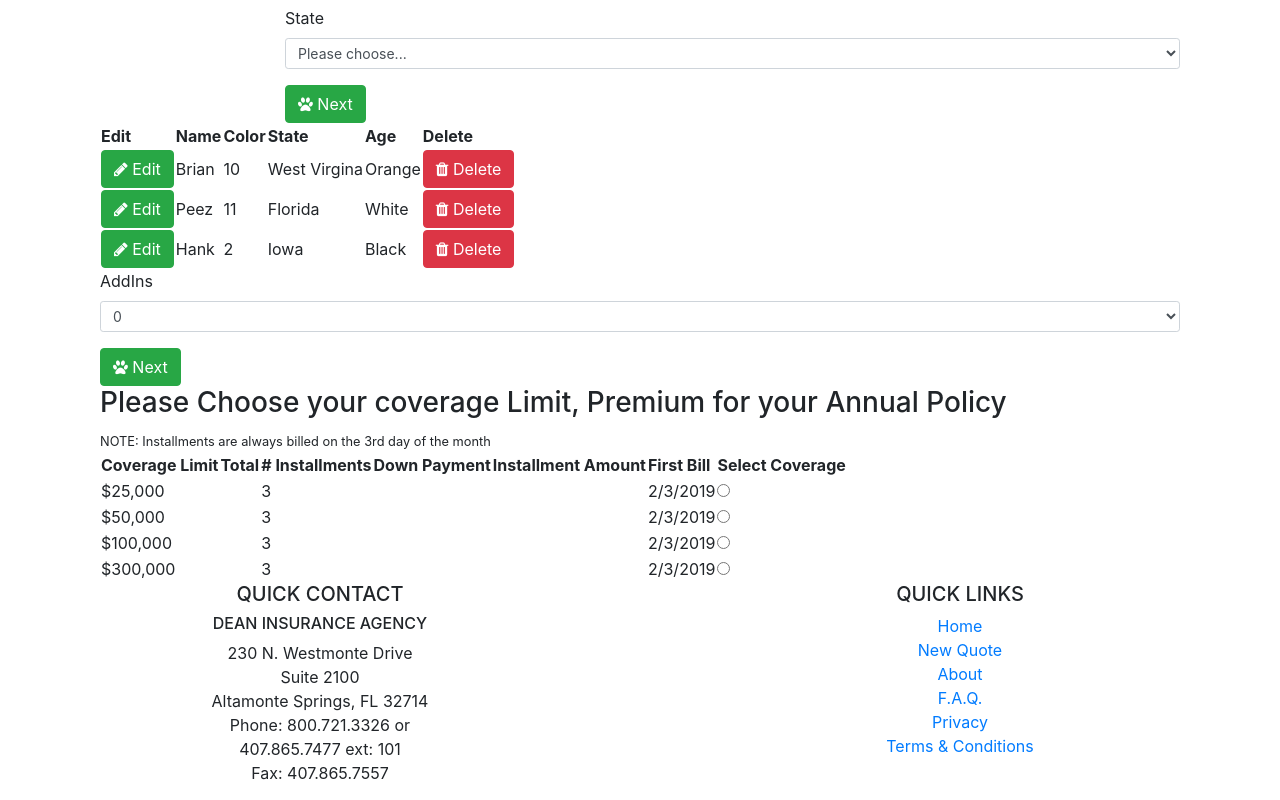
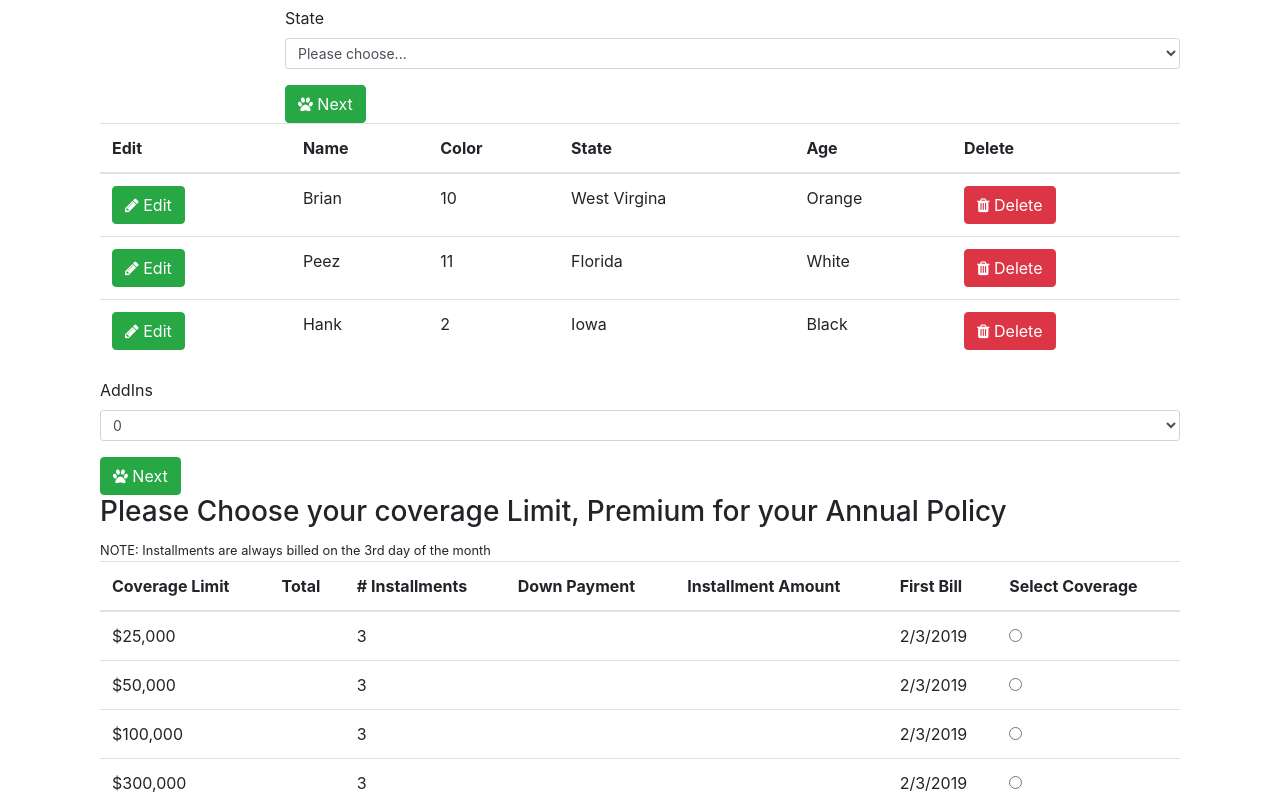
Before and after one commit to jmanock/fin-dog-bite, a React (Create React App) app: page /Quote in a window 1280 px wide. Shown: the part 480-1280 px from the top of the page. Built offline with nearby package versions, Linux system fonts and the light colour scheme.

Commit message:
working on more style

```diff
--- a/src/Components/DogList.jsx
+++ b/src/Components/DogList.jsx
@@ -16,15 +16,15 @@ class DogList extends Component{
     })
     return(
       <div className='container'>
-        <table>
+        <table className='table'>
           <thead>
             <tr>
-              <th>Edit</th>
-              <th>Name</th>
-              <th>Color</th>
-              <th>State</th>
-              <th>Age</th>
-              <th>Delete</th>
+              <th scope='col'>Edit</th>
+              <th scope='col'>Name</th>
+              <th scope='col'>Color</th>
+              <th scope='col'>State</th>
+              <th scope='col'>Age</th>
+              <th scope='col'>Delete</th>
             </tr>
           </thead>
           <tbody>
--- a/src/Components/Rates.jsx
+++ b/src/Components/Rates.jsx
@@ -12,7 +12,7 @@ class Rates extends Component{
     console.log(this.props.state.dogs, this.props.state.addIns);
     const list = rates.map((x => {
       return <tr key={x.id}>
-        <td>{x.coverage}</td>
+        <td >{x.coverage}</td>
         <td>{x.total}</td>
         <td>{x.installments}</td>
         <td>{x.down}</td>
@@ -25,16 +25,16 @@ class Rates extends Component{
       <div className='container'>
         <h3>Please Choose your coverage Limit, Premium for your Annual Policy</h3>
         <small>NOTE: Installments are always billed on the 3rd day of the month</small>
-        <table>
+        <table className='table'>
           <thead>
             <tr>
-              <th>Coverage Limit</th>
-              <th>Total</th>
-              <th># Installments</th>
-              <th>Down Payment</th>
-              <th>Installment Amount</th>
-              <th>First Bill</th>
-              <th>Select Coverage</th>
+              <th scope='col'>Coverage Limit</th>
+              <th scope='col'>Total</th>
+              <th scope='col'># Installments</th>
+              <th scope='col'>Down Payment</th>
+              <th scope='col'>Installment Amount</th>
+              <th scope='col'>First Bill</th>
+              <th scope='col'>Select Coverage</th>
             </tr>
           </thead>
           <tbody>
```
